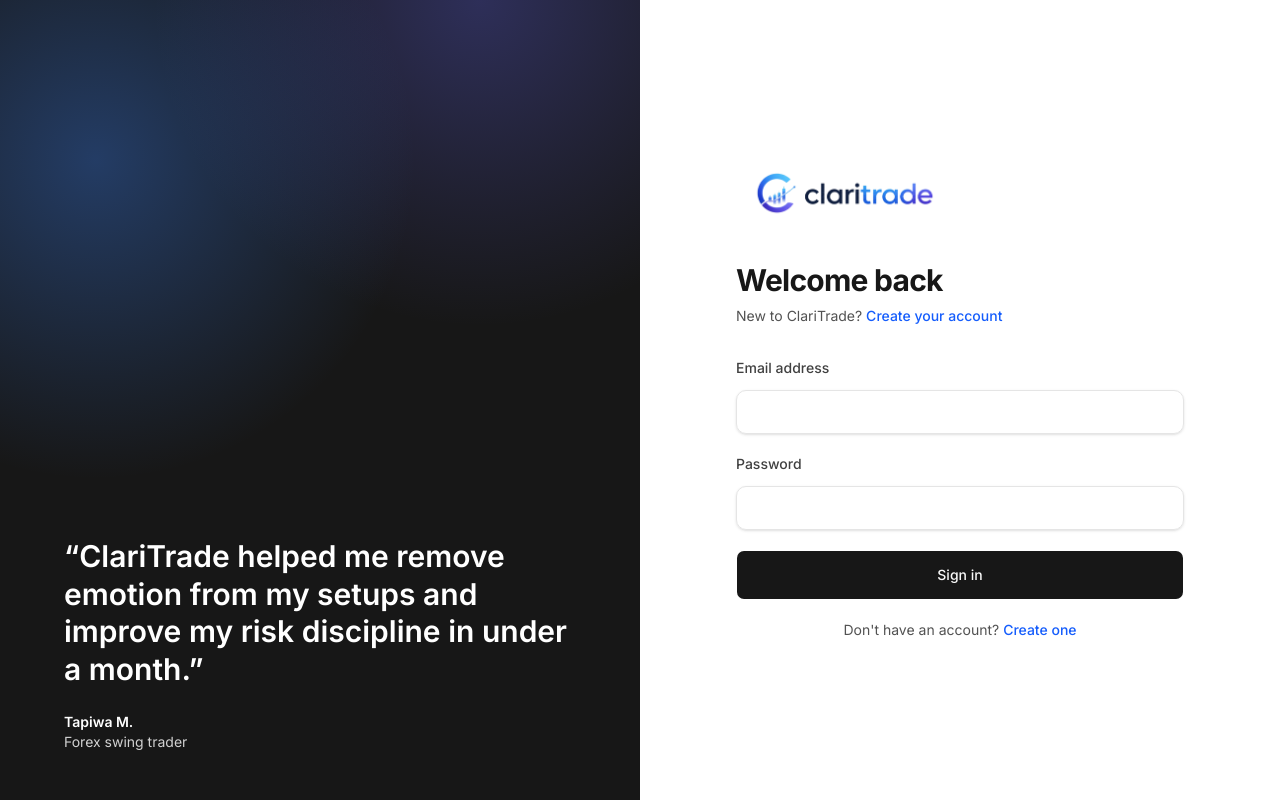
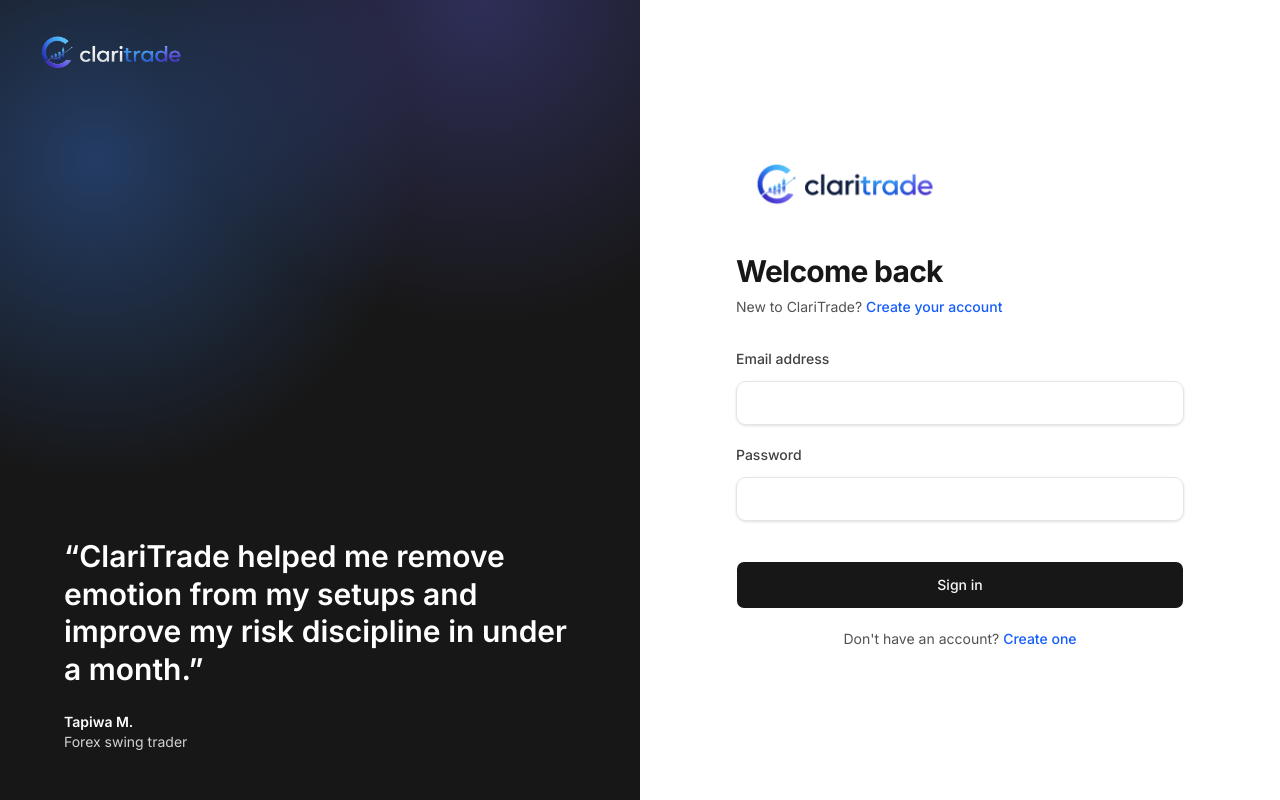
Before and after one commit to madzyy/claritrade, a Next.js app in the folder apps/web/: page /login in a window 1280 px wide. Built offline with nearby package versions, Linux system fonts and the light colour scheme; no server answers.

Commit message:
refactor: adjust button padding and margin in login form; enhance layout in login and signup pages with logo positioning

```diff
--- a/apps/web/app/login/login-form.tsx
+++ b/apps/web/app/login/login-form.tsx
@@ -62,7 +62,7 @@ export function LoginForm({ redirectTo, callbackError }: LoginFormProps) {
         />
       </div>
 
-      <Button type="submit" className="w-full p-[24px]" disabled={isPending}>
+      <Button type="submit" className="w-full p-[23px] mt-[20px]" disabled={isPending}>
         {isPending ? "Signing in..." : "Sign in"}
       </Button>
       <p className="text-sm text-neutral-600 dark:text-neutral-400 text-center">
--- a/apps/web/app/login/page.tsx
+++ b/apps/web/app/login/page.tsx
@@ -10,7 +10,10 @@ export default async function LoginPage({ searchParams }: LoginPageProps) {
   const params = await searchParams
 
   return (
-    <div className="min-h-screen bg-white dark:bg-neutral-950">
+    <div className="relative min-h-screen bg-white dark:bg-neutral-950">
+      <div className="absolute left-6 top-6 z-20 hidden lg:block">
+        <Logo theme="dark" width={180} height={54} priority />
+      </div>
       <div className="grid min-h-screen lg:grid-cols-2">
         <div className="relative hidden overflow-hidden bg-neutral-900 px-16 py-12 text-white lg:flex lg:flex-col lg:justify-end">
           <div className="absolute inset-0 bg-[radial-gradient(circle_at_15%_20%,rgba(59,130,246,0.35),transparent_38%),radial-gradient(circle_at_75%_0%,rgba(99,102,241,0.3),transparent_35%)]" />
--- a/apps/web/app/signup/page.tsx
+++ b/apps/web/app/signup/page.tsx
@@ -21,7 +21,10 @@ export default function SignUpPage() {
   )
 
   return (
-    <div className="min-h-screen bg-white dark:bg-neutral-950">
+    <div className="relative min-h-screen bg-white dark:bg-neutral-950">
+      <div className="absolute left-6 top-6 z-20 hidden lg:block">
+        <Logo theme="dark" width={180} height={54} priority />
+      </div>
       <div className="grid min-h-screen lg:grid-cols-2">
         <div className="relative hidden overflow-hidden bg-neutral-900 px-16 py-12 text-white lg:flex lg:flex-col lg:justify-end">
           <div className="absolute inset-0 bg-[radial-gradient(circle_at_15%_20%,rgba(59,130,246,0.35),transparent_38%),radial-gradient(circle_at_75%_0%,rgba(99,102,241,0.3),transparent_35%)]" />
```
